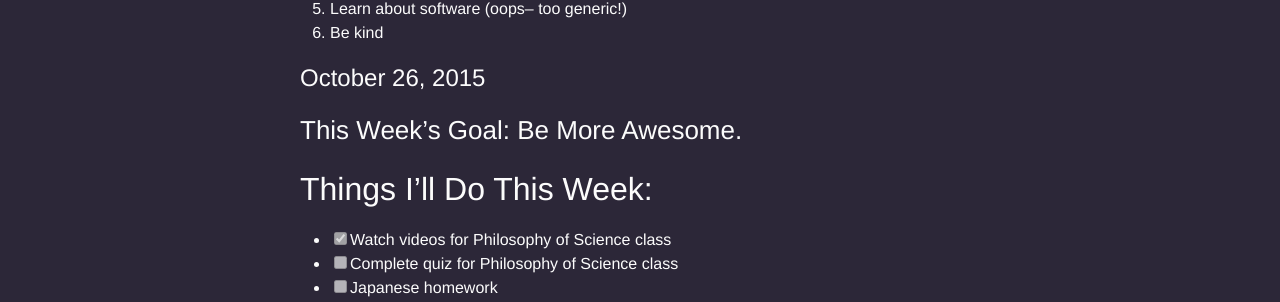
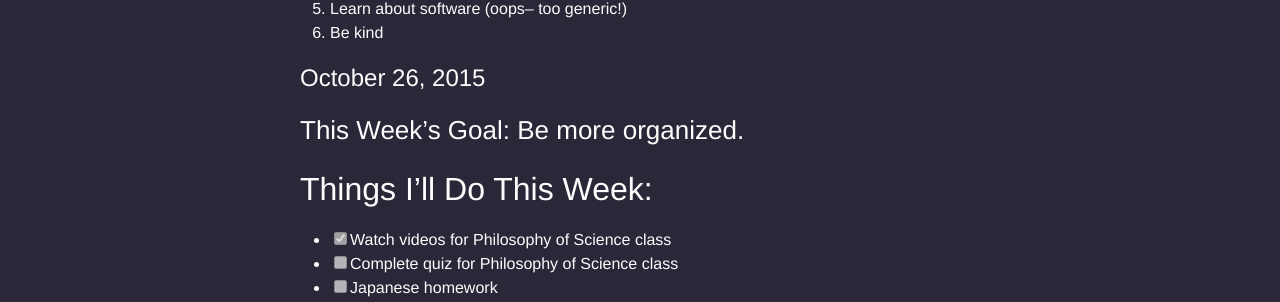
Before and after one commit to kirakirakira/blog, a Jekyll site: the page built from personal-goals.md, in a window 1280 px wide and 900 px high, scrolled down 352 px. Shown: the part 145-447 px from the top of the window. Built offline with Jekyll 4.4.1, drawn with Linux system fonts in a browser that asks for light colours; Markdown is read by kramdown in place of the engine named in the settings.

Commit message:
Update personal-goals.md

```diff
--- a/personal-goals.md
+++ b/personal-goals.md
@@ -21,7 +21,7 @@ Why? I realized what I have been doing and what I want to do is all over the pla
 
 # October 26, 2015
 
-### This Week's Goal: Be More Awesome.
+### This Week's Goal: Be more organized.
 
 ## Things I'll Do This Week:
 - [X] Watch videos for Philosophy of Science class
```
